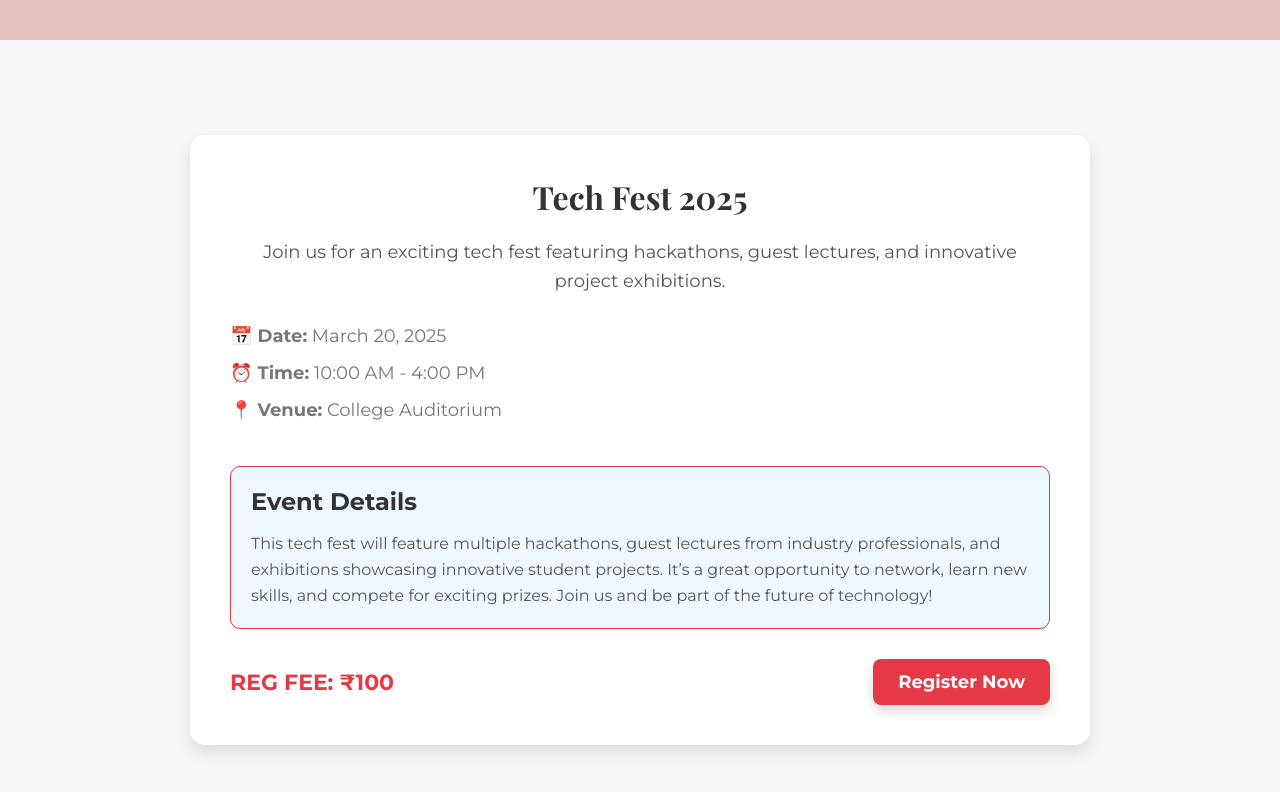
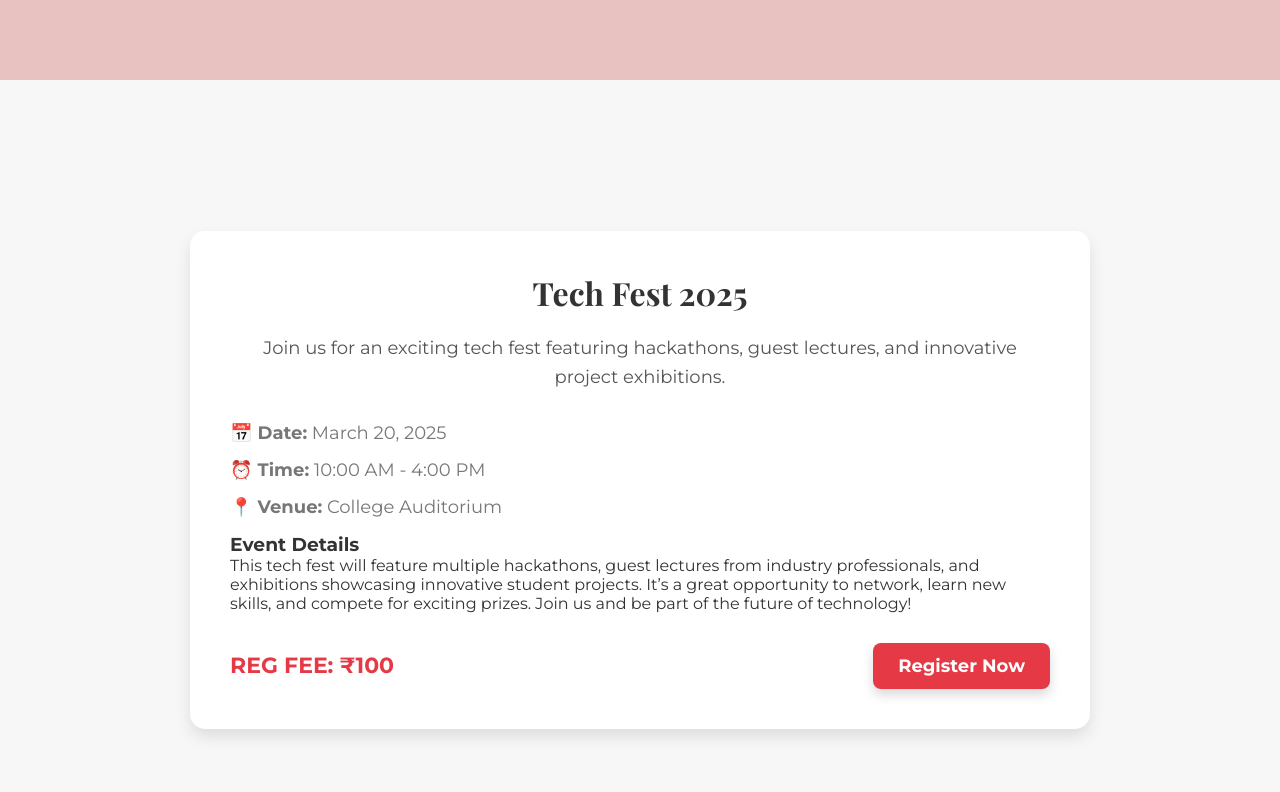
Before and after one commit to snehabinu1003/EVENT-REGISTRATION-WEBSITE, a plain HTML site: page eventdetails.html in a window 1280 px wide. Drawn offline with nearby package versions, Linux system fonts and the light colour scheme.

Commit message:
eventdetails.css

```diff
--- a/eventdetails.css
+++ b/eventdetails.css
@@ -1,4 +1,3 @@
-/* Basic reset for margin, padding */
 * {
     margin: 0;
     padding: 0;
@@ -11,37 +10,27 @@ body {
     color: #333;
 }
 
-/* Header styles with animation */
 .header {
-    background-color: #E8C1C1; /* Powder rose color */
+    background-color: #E8C1C1;
     color: black;
     text-align: center;
-    padding: 20px;
+    padding: 40px;
     font-family: 'Pacifico', cursive;
-    font-size: 36px;
-    animation: bounceHeader 2s ease-in-out infinite;
+    font-size: 50px;
+    position: relative;
+    overflow: hidden;
 }
 
-/* Fun bouncing animation for the header */
-@keyframes bounceHeader {
-    0% {
-        transform: translateY(0);
-    }
-    25% {
-        transform: translateY(-10px);
-    }
-    50% {
-        transform: translateY(0);
-    }
-    75% {
-        transform: translateY(-5px);
-    }
-    100% {
-        transform: translateY(0);
-    }
+.title {
+    font-size: 60px;
+    font-family: 'Pacifico', cursive;
+    font-weight: 700;
+    color: black;
+    letter-spacing: 2px;
+    text-shadow: 3px 3px 5px rgba(0, 0, 0, 0.2);
 }
 
-/* Container to center content */
+
 .container {
     display: flex;
     justify-content: center;
@@ -50,7 +39,7 @@ body {
     padding: 20px;
 }
 
-/* Event details box */
+
 .event-details-box {
     background-color: #fff;
     padding: 40px;
@@ -62,7 +51,7 @@ body {
     flex-direction: column;
 }
 
-/* Event name */
+
 .event-name {
     font-family: 'Playfair Display', serif;
     font-size: 32px;
@@ -72,7 +61,7 @@ body {
     color: #333;
 }
 
-/* Event description */
+
 .event-description {
     font-size: 18px;
     line-height: 1.6;
@@ -81,7 +70,6 @@ body {
     text-align: center;
 }
 
-/* Event info (date, time, venue) */
 .event-info {
     font-size: 18px;
     margin-bottom: 15px;
@@ -89,29 +77,6 @@ body {
     text-align: left;
 }
 
-/* Event details box */
-.event-details-box-content {
-    background-color: #F0F8FF; /* Light background color for the box */
-    border: 1px solid #E63946; /* Border color matching the prize */
-    border-radius: 10px;
-    padding: 20px;
-    margin-top: 30px;
-}
-
-.event-details-title {
-    font-size: 24px;
-    font-weight: bold;
-    color: #333;
-    margin-bottom: 15px;
-}
-
-.event-details-description {
-    font-size: 16px;
-    line-height: 1.6;
-    color: #555;
-}
-
-/* Prize and Register button container */
 .prize-register {
     display: flex;
     justify-content: space-between;
@@ -119,14 +84,12 @@ body {
     margin-top: 30px;
 }
 
-/* Prize text */
 .event-prize {
     font-size: 22px;
     font-weight: bold;
     color: #E63946;
 }
 
-/* Register Now link */
 .register-link {
     padding: 12px 25px;
     background-color: #E63946;
@@ -144,7 +107,7 @@ body {
     transform: scale(1.05);
 }
 
-/* Responsive design tweaks */
+
 @media (max-width: 768px) {
     .event-details-box {
         padding: 20px;
```
